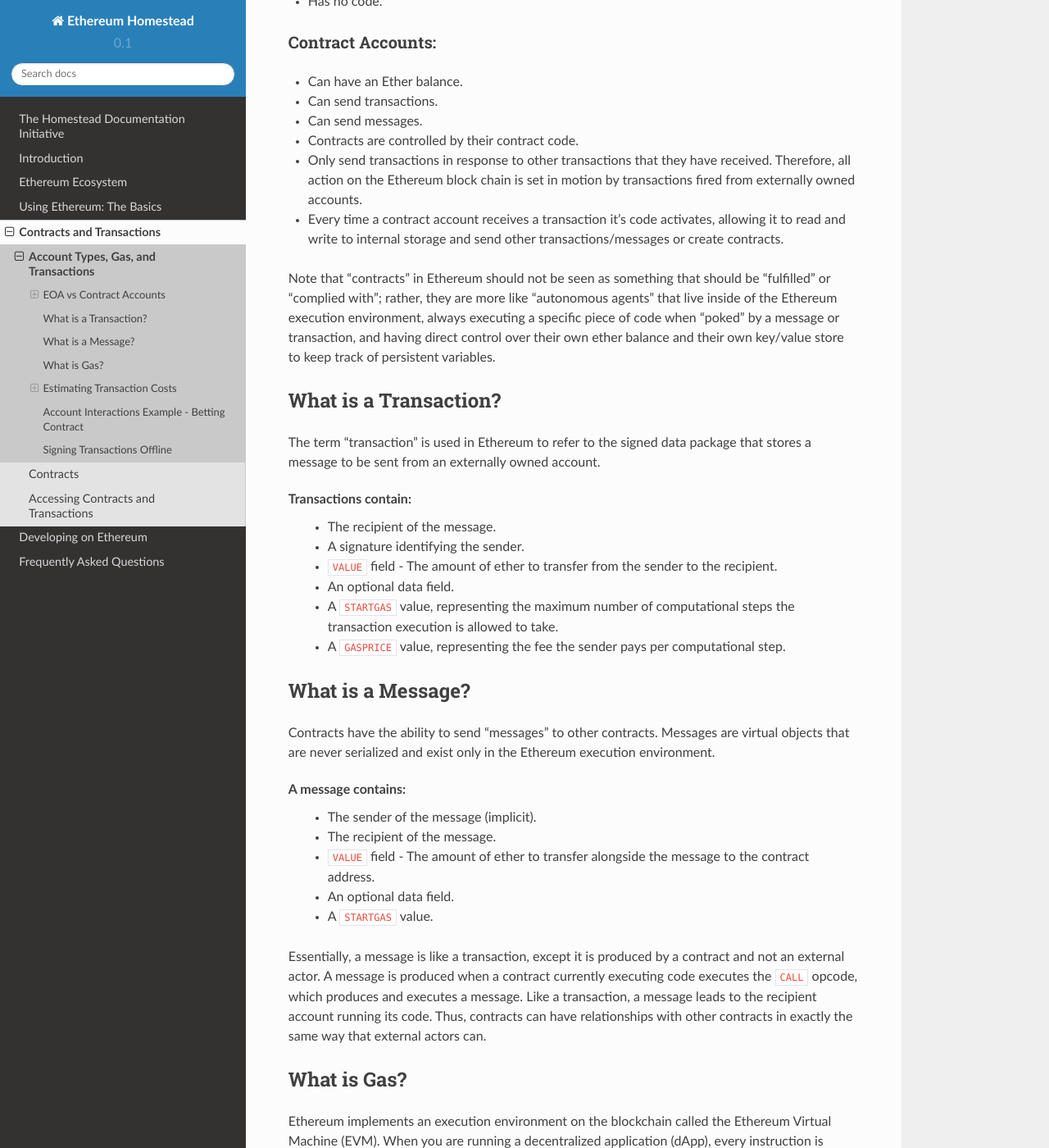
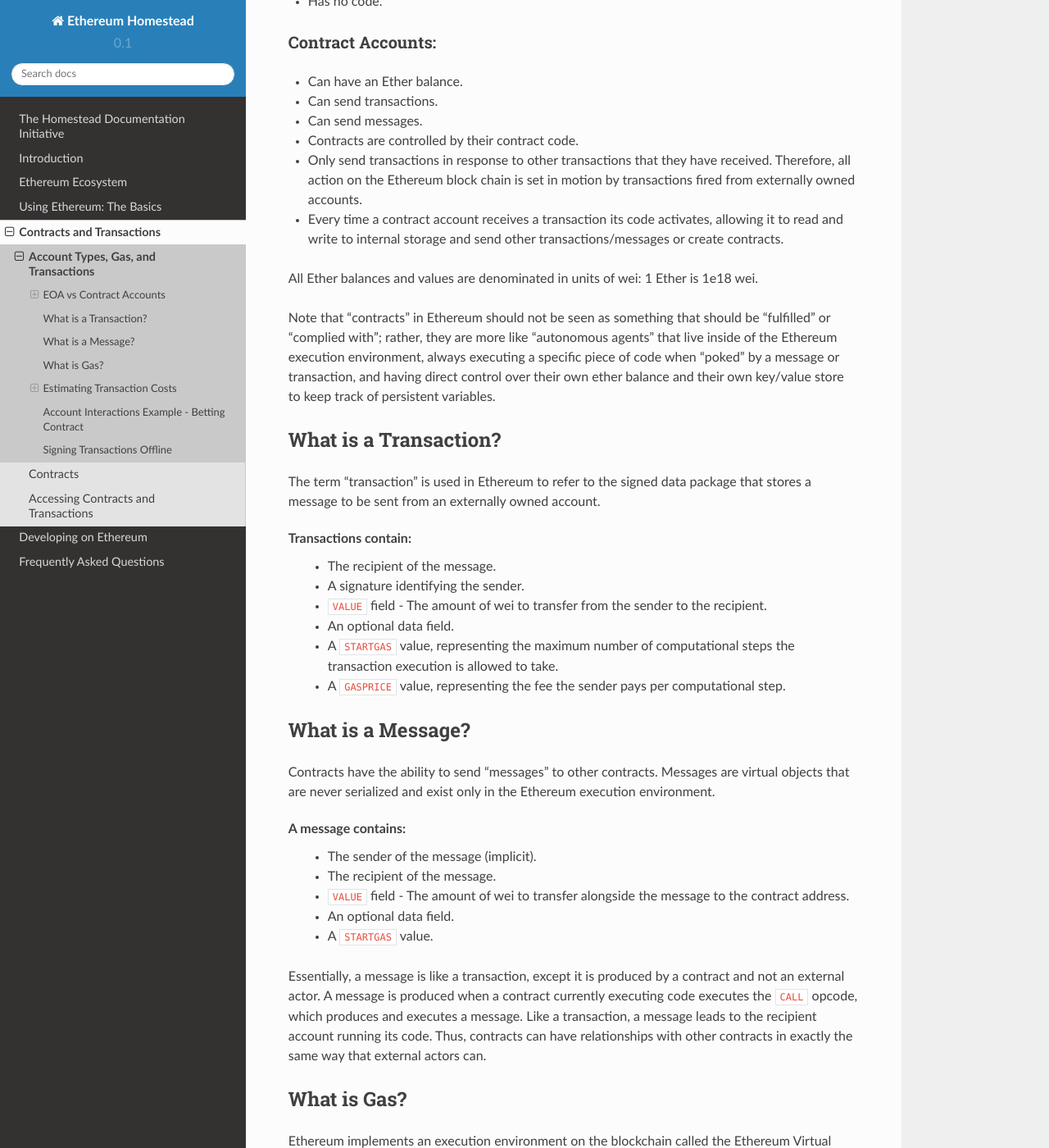
Before and after one commit to ethereum/homestead-guide, a Sphinx documentation site: the page built from source/contracts-and-transactions/account-types-gas-and-transactions.rst, in a window 1280 px wide and 1400 px high, scrolled down 451 px. Shown: the whole window at 82% size. Built offline with Sphinx 7.4.7 and the Read the Docs theme 2.0.0, drawn with Linux system fonts in a browser that asks for light colours.

Commit message:
note that Ether values are in wei
The first 2 instances of Ether value have been replaced with wei; others have not, but a general note has been added at the top.

```diff
--- a/source/contracts-and-transactions/account-types-gas-and-transactions.rst
+++ b/source/contracts-and-transactions/account-types-gas-and-transactions.rst
@@ -24,7 +24,9 @@
 - Can send messages.
 - Contracts are controlled by their contract code.
 - Only send transactions in response to other transactions that they have received. Therefore, all action on the Ethereum block chain is set in motion by transactions fired from externally owned accounts.
-- Every time a contract account receives a transaction it's code activates, allowing it to read and write to internal storage and send other transactions/messages or create contracts.
+- Every time a contract account receives a transaction its code activates, allowing it to read and write to internal storage and send other transactions/messages or create contracts.
+
+All Ether balances and values are denominated in units of wei: 1 Ether is 1e18 wei.
 
 Note that "contracts" in Ethereum should not be seen as something that should be "fulfilled" or "complied with"; rather, they are more like "autonomous agents" that live inside of the Ethereum execution environment, always executing a specific piece of code when "poked" by a message or transaction, and having direct control over their own ether balance and their own key/value store to keep track of persistent variables.
 
@@ -35,7 +37,7 @@
 Transactions contain:
  - The recipient of the message.
  - A signature identifying the sender.
- - ``VALUE`` field - The amount of ether to transfer from the sender to the recipient.
+ - ``VALUE`` field - The amount of wei to transfer from the sender to the recipient.
  - An optional data field.
  - A ``STARTGAS`` value, representing the maximum number of computational steps the transaction execution is allowed to take.
  - A ``GASPRICE`` value, representing the fee the sender pays per computational step.
@@ -47,7 +49,7 @@
 A message contains:
  - The sender of the message (implicit).
  - The recipient of the message.
- - ``VALUE`` field - The amount of ether to transfer alongside the message to the contract address.
+ - ``VALUE`` field - The amount of wei to transfer alongside the message to the contract address.
  - An optional data field.
  - A ``STARTGAS`` value.
 
```
